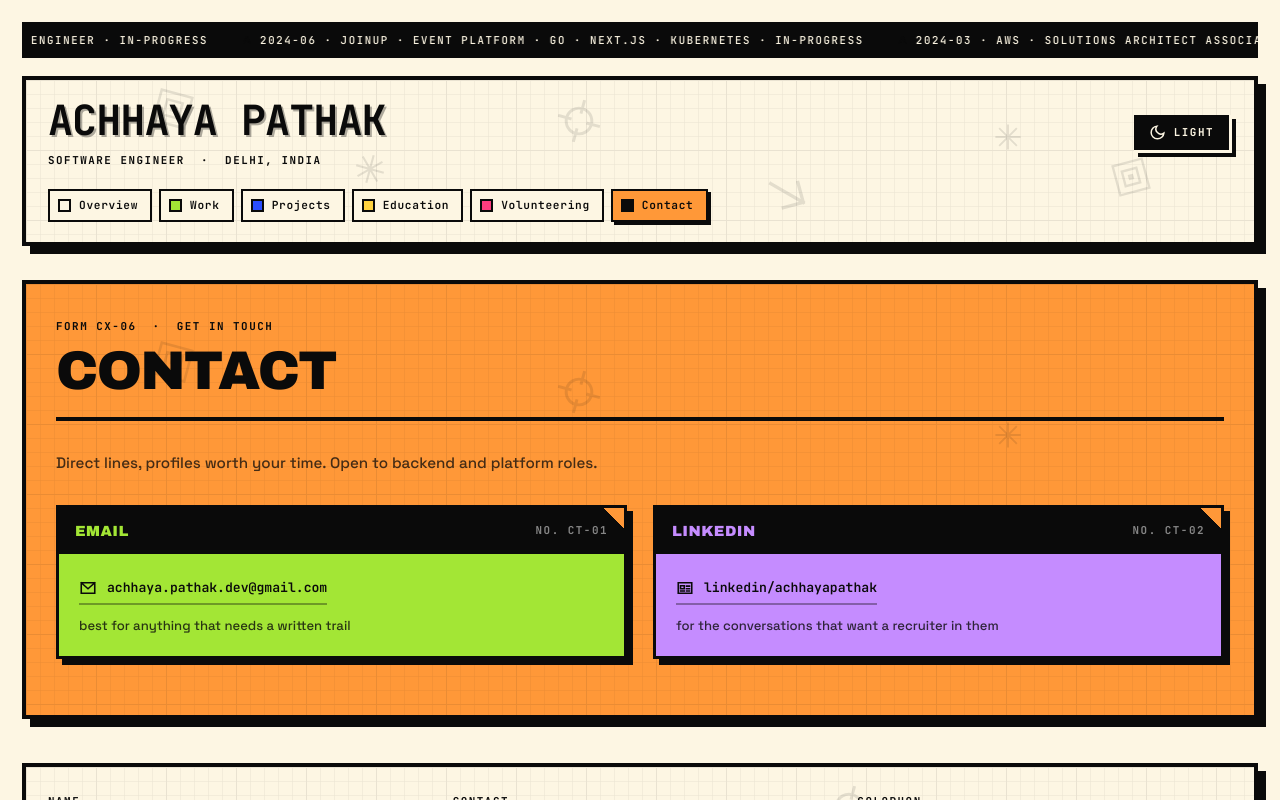
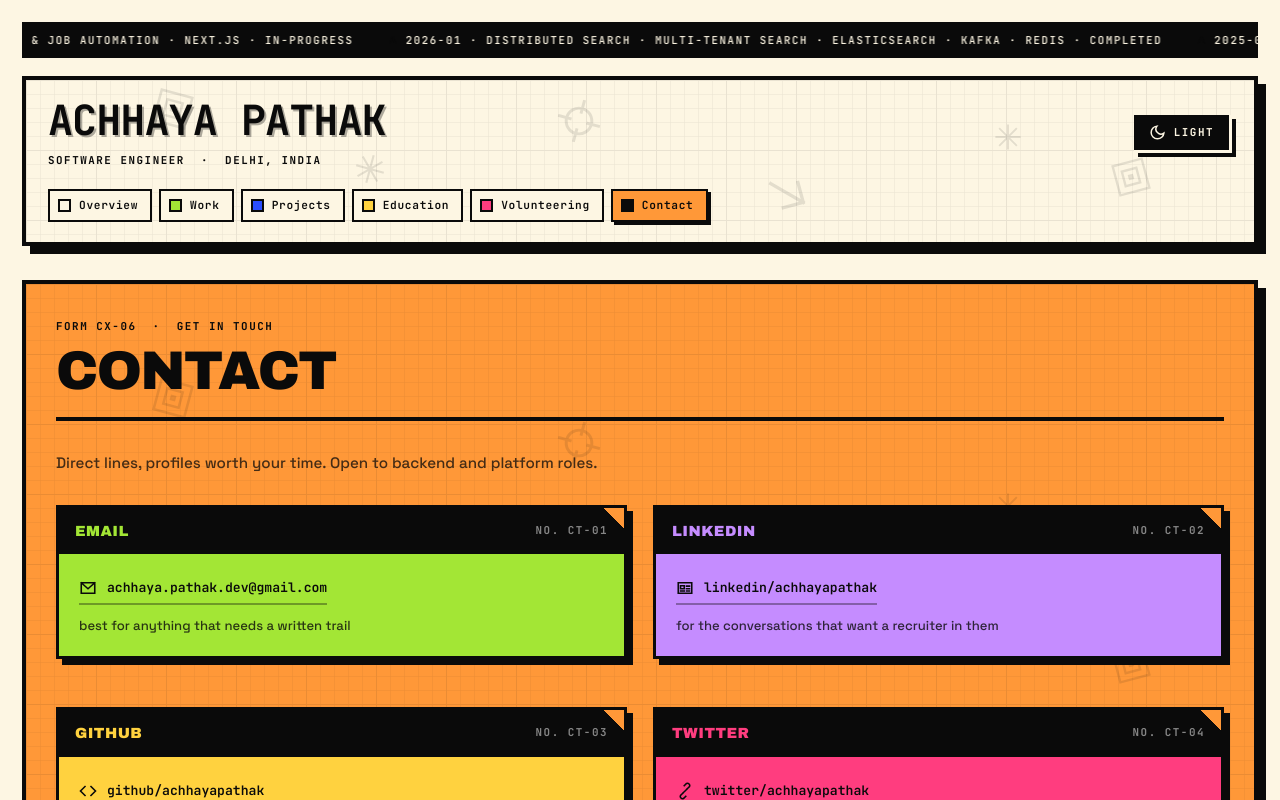
Before and after one commit to achhayapathak/portfolio, a Next.js app: page /contact in a window 1280 px wide. Shown: the top 800 px of the page. Built offline with nearby package versions, Linux system fonts and the light colour scheme.

Commit message:
refactor: centralize contact data configuration and update experience and volunteering entries

```diff
--- a/src/app/contact/page.tsx
+++ b/src/app/contact/page.tsx
@@ -4,56 +4,17 @@ import { Masthead } from "@/components/layout/Masthead";
 import { Footer } from "@/components/layout/Footer";
 import { PageSheet } from "@/components/content/PageSheet";
 import { LedgerCard } from "@/components/content/LedgerCard";
-import { Glyph } from "@/components/decorations/Glyph";
+import { Glyph, GlyphName } from "@/components/decorations/Glyph";
 import { SectionReveal } from "@/components/content/SectionReveal";
-import { site, sectionMeta } from "@/data/content.config";
-import type { StockColor } from "@/data/content.config";
-import type { GlyphName } from "@/components/decorations/Glyph";
+import { contactCards, sectionMeta, site } from "@/data/content.config";
 
 export const metadata: Metadata = {
   title: "Contact",
   description: `Get in touch with ${site.name} — ${site.title}.`,
 };
 
-interface ContactCard {
-  title: string;
-  icon: GlyphName;
-  stock: StockColor;
-  url: string;
-  label: string;
-  description: string;
-}
-
 export default function ContactPage() {
   const meta = sectionMeta.contact;
-
-  const cards: ContactCard[] = [
-    {
-      title: "Email",
-      icon: "mail",
-      stock: "lime",
-      url: `mailto:${site.email}`,
-      label: site.email,
-      description: "best for anything that needs a written trail",
-    },
-    ...site.social.map((s) => ({
-      title: s.platform,
-      icon: s.icon as GlyphName,
-      stock: (s.platform === "GitHub"
-        ? "yellow"
-        : s.platform === "LinkedIn"
-          ? "violet"
-          : "teal") as StockColor,
-      url: s.url,
-      label: s.label,
-      description:
-        s.platform === "GitHub"
-          ? "the commit log is the CV that cannot round up"
-          : s.platform === "LinkedIn"
-            ? "for the conversations that want a recruiter in them"
-            : "occasional thoughts and retweets",
-    })),
-  ];
 
   return (
     <>
@@ -86,7 +47,7 @@ export default function ContactPage() {
 
           <SectionReveal>
             <div className="contact-cards-grid">
-              {cards.map((c, i) => (
+              {contactCards.map((c, i) => (
                 <LedgerCard
                   key={c.title}
                   stock={c.stock}
@@ -103,7 +64,7 @@ export default function ContactPage() {
                     }
                     className="contact-link"
                   >
-                    <Glyph name={c.icon} size={18} />
+                    <Glyph name={c.icon as GlyphName} size={18} />
                     <span>{c.label}</span>
                   </a>
                   <p
--- a/src/components/layout/Footer.tsx
+++ b/src/components/layout/Footer.tsx
@@ -40,7 +40,7 @@ export function Footer() {
                 <span>{site.email}</span>
               </a>
             </li>
-            {site.social.map((s) => (
+            {site.social.filter(s => s.showInFooter !== false).map((s) => (
               <li key={s.platform}>
                 <a
                   className="num"
--- a/src/data/content.config.ts
+++ b/src/data/content.config.ts
@@ -33,6 +33,16 @@ export interface SocialLink {
   url: string;
   label: string;
   icon: string; // Glyph name
+  showInFooter?: boolean;
+}
+
+export interface ContactCard {
+  title: string;
+  icon: string; // GlyphName
+  stock: StockColor;
+  url: string;
+  label: string;
+  description: string;
 }
 
 export interface WorkEntry {
@@ -82,7 +92,7 @@ export interface VolunteerEntry {
   org: string;
   role: string;
   period: string;
-  status: EntryStatus;
+  status?: EntryStatus;
   stock: StockColor;
   summary?: string;
 }
@@ -116,7 +126,15 @@ export const site: SiteConfig = {
       url: "https://linkedin.com/in/achhayapathak",
       label: "linkedin/achhayapathak",
       icon: "card",
-    }
+      showInFooter: true,
+    },
+    {
+      platform: "GitHub",
+      url: "https://github.com/achhayapathak",
+      label: "github/achhayapathak",
+      icon: "code",
+      showInFooter: false,
+    },
   ],
   knowsAbout: [
     "Go",
@@ -133,6 +151,41 @@ export const site: SiteConfig = {
     "Distributed Systems",
   ],
 };
+
+export const contactCards: ContactCard[] = [
+  {
+    title: "Email",
+    icon: "mail",
+    stock: "lime",
+    url: `mailto:${site.email}`,
+    label: site.email,
+    description: "best for anything that needs a written trail",
+  },
+  {
+    title: "LinkedIn",
+    icon: "card",
+    stock: "violet",
+    url: "https://linkedin.com/in/achhayapathak",
+    label: "linkedin/achhayapathak",
+    description: "for the conversations that want a recruiter in them",
+  },
+  {
+    title: "GitHub",
+    icon: "code",
+    stock: "yellow",
+    url: "https://github.com/achhayapathak",
+    label: "github/achhayapathak",
+    description: "the commit log is the CV that cannot round up",
+  },
+  {
+    title: "Twitter",
+    icon: "link",
+    stock: "magenta",
+    url: "https://twitter.com/achhayapathak",
+    label: "twitter/achhayapathak",
+    description: "for the conversations that want a bit of sass"
+  }
+];
 
 // ── Navigation ───────────────────────────────────────────────
 
@@ -315,25 +368,20 @@ export const certifications: CertEntry[] = [
 export const education: EduEntry[] = [
   {
     institution: "Indian Institute of Technology, Guwahati",
-    degree: "Master's degree, Mathematics and Computer Science",
+    degree: "Master's degree, Mathematics and Computing",
     period: "July 2021 - June 2023",
     status: "Completed",
-    stock: "yellow",
+    summary:"Completed my masters in mathematics and computing with specialization in courses such as Graph Theory, Optimization Theory, Probabilistic Method, Data Structure & Algorithm, Advanced Algorithms, etc. Also worked on research on Blockchain and wrote a research paper on it.",
+    stock: "lime",
   },
   {
-    institution: "Hansraj College",
+    institution: "Hansraj College, University of Delhi",
     degree: "Bachelor's degree, Mathematics",
     period: "July 2018 - June 2021",
     status: "Completed",
     stock: "teal",
-  },
-  {
-    institution: "Kendriya vidyalaya",
-    degree: "High School",
-    period: "July 2016 - May 2018",
-    status: "Completed",
-    stock: "magenta",
-  },
+    summary:"Completed my bachelors in mathematics with minor in Computer Science. Key courses include Real Analysis, Number Theory, Data Structures and Algorithms, Operating Systems, Computer Networking, Probability Theory and Statistics, etc."
+  }
 ];
 
 // ── Volunteering ─────────────────────────────────────────────
@@ -341,61 +389,79 @@ export const education: EduEntry[] = [
 export const volunteering: VolunteerEntry[] = [
   {
     org: "Open Source Community",
-    role: "Contributor & Mentor",
+    role: "Contributor",
     period: "2023 - Present",
-    status: "Completed",
-    stock: "magenta",
+    stock: "yellow",
     summary:
-      "Contributing to open-source infrastructure tools. Mentoring new contributors and reviewing pull requests.",
+      "Contributing to open-source projects along with maintaining some of them. Reviewing Pull requests, responding to issues, etc."
   },
   {
-    org: "College Tech Club",
-    role: "Technical Lead",
-    period: "2022 - 2024",
-    status: "Completed",
+    org: "Guidance & Mentorship Programs",
+    role: "Mentor",
+    period: "2025 - Present",
     stock: "teal",
     summary:
-      "Led a team of 15 members. Organized hackathons, workshops on cloud computing, and technical talks.",
+      "Guiding students in technical and career development. Mentoring fellow builders with technical aspect of their products.",
   },
+  {
+    org: "Technical Events",
+    role: "Speaker",
+    period: "2025 - Present",
+    stock: "violet",
+    summary:
+      "Spoken at various tech workshops and meetups on topics such as System Design, Agentic AI, Distributed Systems, etc.",
+  }
 ];
 
 // ── Ticker Entries ───────────────────────────────────────────
 
 export const ticker: TickerEntry[] = [
   {
-    date: "2025-01",
-    org: "Startup (Stealth)",
-    detail: "backend engineer",
+    date: "2026-02",
+    org: "Job Assist AI",
+    detail: "agentic ai · resume & job automation · next.js",
     status: "In-Progress",
   },
   {
-    date: "2024-06",
+    date: "2026-01",
+    org: "Distributed Search",
+    detail: "multi-tenant search · elasticsearch · kafka · redis",
+    status: "Completed",
+  },
+  {
+    date: "2025-03",
     org: "JoinUp",
-    detail: "event platform · go · next.js · kubernetes",
+    detail: "co-founder · events marketplace · aws & next.js",
     status: "In-Progress",
   },
   {
-    date: "2024-03",
-    org: "AWS",
-    detail: "solutions architect associate · certified",
+    date: "2025-04",
+    org: "Marlin",
+    detail: "software engineer · autonomous ai agent · rust & rabbitmq",
+    status: "Completed",
+  },
+  {
+    date: "2024-02",
+    org: "Gist Impact",
+    detail: "sde · etl pipelines · snowflake · grafana stack",
     status: "Completed",
   },
   {
     date: "2024-01",
-    org: "CNCF",
-    detail: "certified kubernetes administrator",
+    org: "Termtalk",
+    detail: "secure cli chat · npm package · websockets",
+    status: "Completed",
+  },
+  {
+    date: "2023-08",
+    org: "Aristocrat Gaming",
+    detail: "game developer · simulation models · c++",
     status: "Completed",
   },
   {
     date: "2023-06",
-    org: "Previous Company",
-    detail: "software engineer · python · terraform",
-    status: "Completed",
-  },
-  {
-    date: "2023-03",
-    org: "Infra Toolkit",
-    detail: "terraform modules · aws · open source",
+    org: "IIT Guwahati",
+    detail: "m.s. mathematics & computing · lightning network research",
     status: "Completed",
   },
 ];
```
